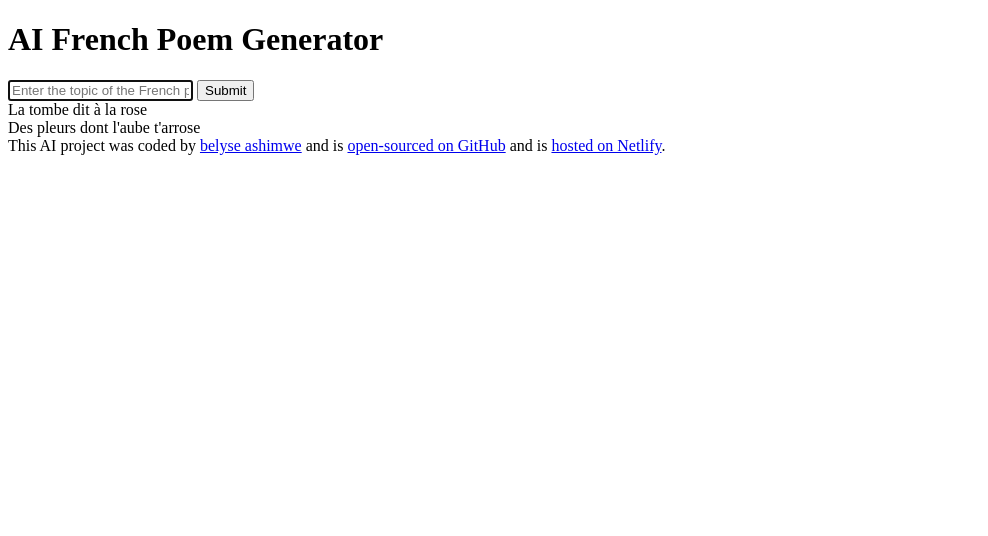
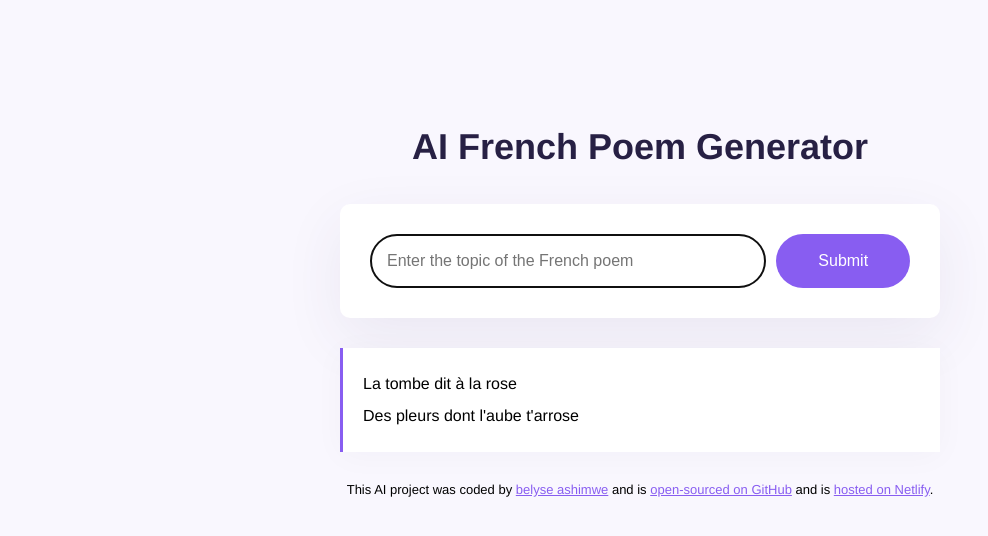
Before and after one commit to ashimwe23/french-poem-generator, a plain HTML site: page index.html in a window 1280 px wide. Shown: the whole page, without its empty margins (0-988 px from the left). Drawn offline with Linux system fonts and the light colour scheme.

Commit message:
css styles

```diff
--- a/index.html
+++ b/index.html
@@ -3,10 +3,11 @@
   <head>
     <meta charset="UTF-8" />
     <meta name="viewport" content="width=device-width, initial-scale=1.0" />
-    <link rel="stylesheet" href="src/style.css" />
+    <link rel="stylesheet" href="src\style.css" />
     <title>AI Poem Generator</title>
   </head>
   <body>
+    <div class="container">
         <header>
           <h1>AI French Poem Generator</h1>
         </header>
@@ -19,10 +20,11 @@
               autofocus
               required
               autocomplete="off"
+              class="instructions"
             />
-          <input type="submit" />
+            <input type="submit" class="submit-button" />
           </form>
-        <div>
+          <div class="poem">
             La tombe dit à la rose
             <br />
             Des pleurs dont l'aube t'arrose
--- /dev/null
+++ b/src/style.css
@@ -0,0 +1,70 @@
+body {
+    background-color: #f9f7fe;
+    font-family: Helvetica, Arial, sans-serif;
+  }
+
+  a {
+    color: #885df1;
+  }
+
+  .container {
+    margin: 120px auto;
+    max-width: 600px;
+  }
+
+  header {
+    margin-bottom: 30px;
+  }
+
+  h1 {
+    text-align: center;
+    font-weight: 800;
+    font-size: 36px;
+    line-height: 1.5;
+    color: #272044;
+  }
+
+  form {
+    padding: 30px;
+    background-color: white;
+    box-shadow: 0px 20px 60px rgba(65, 50, 100, 0.08);
+    border-radius: 10px;
+    display: flex;
+    margin-bottom: 30px;
+  }
+
+  .instructions {
+    padding: 16px;
+    border: 1px solid rgba(39, 33, 66, 0.5);
+    width: 80%;
+    font-size: 16px;
+    border-radius: 50px;
+    line-height: 20px;
+    color: #272044;
+  }
+
+  .submit-button {
+    margin-left: 10px;
+    background: #885df1;
+    color: white;
+    border: none;
+    width: 150px;
+    font-size: 16px;
+    border-radius: 50px;
+    padding: 14px 24px;
+  }
+
+  .poem {
+    font-size: 16px;
+    background-color: #fff;
+    padding: 20px;
+    line-height: 2;
+    border-left: 3px solid #885df1;
+    box-shadow: 0px 4px 30px 0px rgba(39, 33, 66, 0.03);
+  }
+
+  footer {
+    text-align: center;
+    font-size: 13px;
+    margin-top: 30px;
+  }
```
Lines whose indentation alone changed are shown as unchanged.
